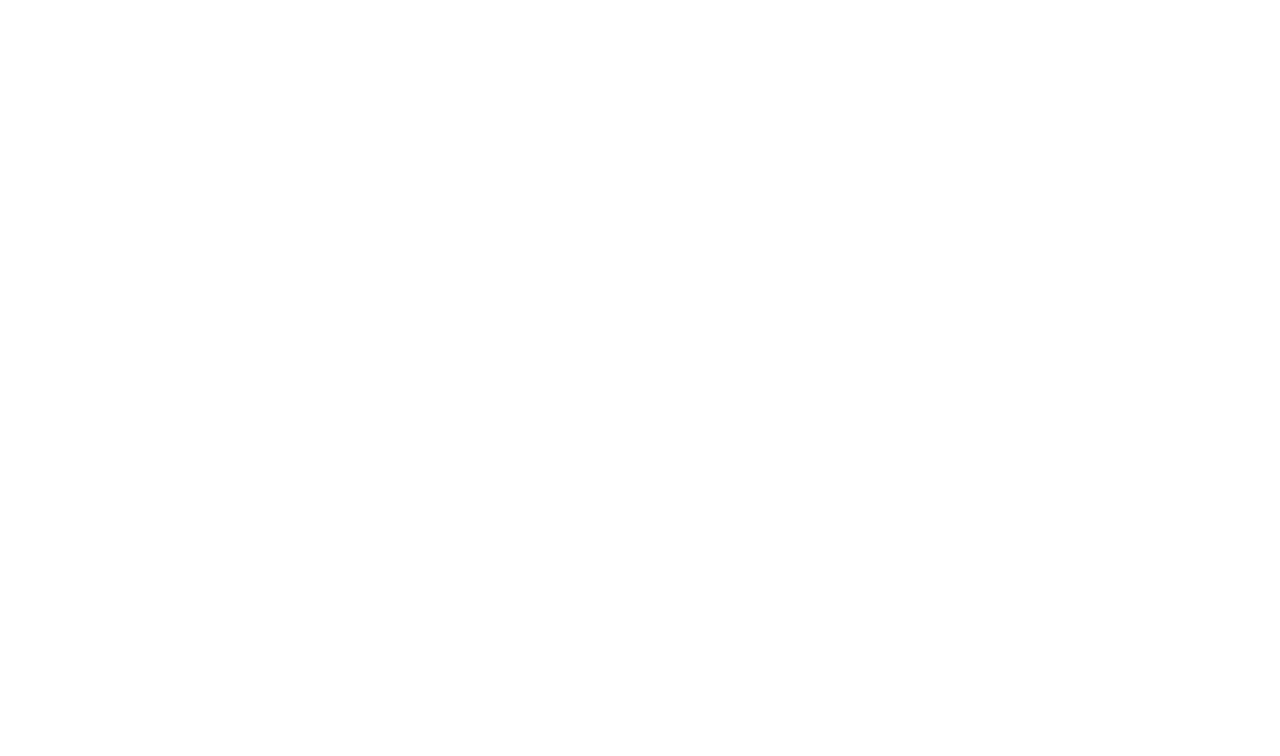
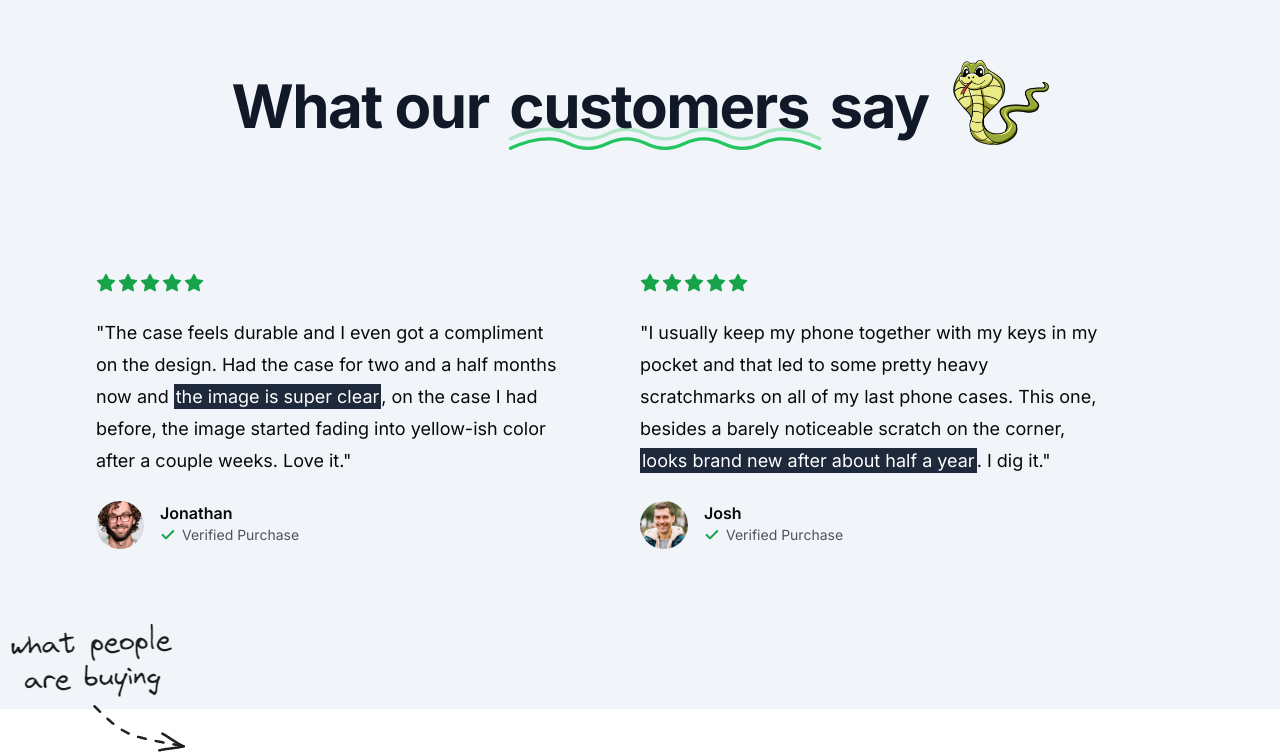
Before and after one commit to DanielLevi22/Case-Cobra, a Next.js app: page / in a window 1280 px wide. Shown: the part 1031-1787 px from the top of the page. Before the commit the page ends 995 px from the top, so only its background shows below. Built offline with nearby package versions, Linux system fonts and the light colour scheme; no server answers.

Commit message:
feat:sections animations initializing

```diff
--- a/src/app/page.tsx
+++ b/src/app/page.tsx
@@ -1,5 +1,7 @@
+import { Icons } from "@/components/Icon";
 import {MaxWidthWrapper} from "@/components/MaxWidthWrapper";
 import { Phone } from "@/components/Phone";
+import { Reviews } from "@/components/Reviews";
 import { Check, Star } from "lucide-react";
 
 export default function Home() {
@@ -69,6 +71,99 @@ export default function Home() {
         </MaxWidthWrapper>
       </section>
 
+      <section className="bg-slate-100 py-24">
+      <MaxWidthWrapper className='flex flex-col items-center gap-16 sm:gap-32'>
+          <div className='flex flex-col lg:flex-row items-center gap-4 sm:gap-6'>
+            <h2 className='order-1 mt-2 tracking-tight text-center text-balance !leading-tight font-bold text-5xl md:text-6xl text-gray-900'>
+              What our{' '}
+              <span className='relative px-2'>
+                customers{' '}
+                <Icons.underline className='hidden sm:block pointer-events-none absolute inset-x-0 -bottom-6 text-green-500' />
+              </span>{' '}
+              say
+            </h2>
+            <img src='/snake-2.png' className='w-24 order-0 lg:order-2' />
+          </div>
+
+          <div className='mx-auto grid max-w-2xl grid-cols-1 px-4 lg:mx-0 lg:max-w-none lg:grid-cols-2 gap-y-16'>
+            <div className='flex flex-auto flex-col gap-4 lg:pr-8 xl:pr-20'>
+              <div className='flex gap-0.5 mb-2'>
+                <Star className='h-5 w-5 text-green-600 fill-green-600' />
+                <Star className='h-5 w-5 text-green-600 fill-green-600' />
+                <Star className='h-5 w-5 text-green-600 fill-green-600' />
+                <Star className='h-5 w-5 text-green-600 fill-green-600' />
+                <Star className='h-5 w-5 text-green-600 fill-green-600' />
+              </div>
+              <div className='text-lg leading-8'>
+                <p>
+                &quot;The case feels durable and I even got a compliment on the
+                  design. Had the case for two and a half months now and{' '}
+                  <span className='p-0.5 bg-slate-800 text-white'>
+                    the image is super clear
+                  </span>
+                  , on the case I had before, the image started fading into
+                  yellow-ish color after a couple weeks. Love it.&quot;
+                </p>
+              </div>
+              <div className='flex gap-4 mt-2'>
+                <img
+                  className='rounded-full h-12 w-12 object-cover'
+                  src='/users/user-1.png'
+                  alt='user'
+                />
+                <div className='flex flex-col'>
+                  <p className='font-semibold'>Jonathan</p>
+                  <div className='flex gap-1.5 items-center text-zinc-600'>
+                    <Check className='h-4 w-4 stroke-[3px] text-green-600' />
+                    <p className='text-sm'>Verified Purchase</p>
+                  </div>
+                </div>
+              </div>
+            </div>
+
+            {/* second user review */}
+            <div className='flex flex-auto flex-col gap-4 lg:pr-8 xl:pr-20'>
+              <div className='flex gap-0.5 mb-2'>
+                <Star className='h-5 w-5 text-green-600 fill-green-600' />
+                <Star className='h-5 w-5 text-green-600 fill-green-600' />
+                <Star className='h-5 w-5 text-green-600 fill-green-600' />
+                <Star className='h-5 w-5 text-green-600 fill-green-600' />
+                <Star className='h-5 w-5 text-green-600 fill-green-600' />
+              </div>
+              <div className='text-lg leading-8'>
+                <p>
+                &quot;I usually keep my phone together with my keys in my pocket
+                  and that led to some pretty heavy scratchmarks on all of my
+                  last phone cases. This one, besides a barely noticeable
+                  scratch on the corner,{' '}
+                  <span className='p-0.5 bg-slate-800 text-white'>
+                    looks brand new after about half a year
+                  </span>
+                  . I dig it.&quot;
+                </p>
+              </div>
+              <div className='flex gap-4 mt-2'>
+                <img
+                  className='rounded-full h-12 w-12 object-cover'
+                  src='/users/user-4.jpg'
+                  alt='user'
+                />
+                <div className='flex flex-col'>
+                  <p className='font-semibold'>Josh</p>
+                  <div className='flex gap-1.5 items-center text-zinc-600'>
+                    <Check className='h-4 w-4 stroke-[3px] text-green-600' />
+                    <p className='text-sm'>Verified Purchase</p>
+                  </div>
+                </div>
+              </div>
+            </div>
+          </div>
+        </MaxWidthWrapper>
+        <div className="pt-16">
+          <Reviews />
+        </div>
+      </section>
+
     </div>
   );
 }
--- /dev/null
+++ b/src/components/Icon.tsx
@@ -0,0 +1,20 @@
+import { LucideProps } from "lucide-react";
+
+export const Icons = {
+  underline:(props:LucideProps) => (
+    <svg {...props} viewBox='0 0 687 155'>
+    <g
+      stroke='currentColor'
+      strokeWidth='7'
+      fill='none'
+      fillRule='evenodd'
+      strokeLinecap='round'
+      strokeLinejoin='round'>
+      <path
+        d='M20 98c27-13.3333333 54-20 81-20 40.5 0 40.5 20 81 20s40.626917-20 81-20 40.123083 20 80.5 20 40.5-20 81-20 40.5 20 81 20 40.626917-20 81-20c26.915389 0 53.748722 6.6666667 80.5 20'
+        opacity='.3'></path>
+      <path d='M20 118c27-13.3333333 54-20 81-20 40.5 0 40.5 20 81 20s40.626917-20 81-20 40.123083 20 80.5 20 40.5-20 81-20 40.5 20 81 20 40.626917-20 81-20c26.915389 0 53.748722 6.6666667 80.5 20'></path>
+    </g>
+  </svg>
+  )
+}
--- /dev/null
+++ b/src/components/Reviews.tsx
@@ -0,0 +1,18 @@
+'use client'
+import { useRef } from "react";
+import { MaxWidthWrapper } from "./MaxWidthWrapper";
+
+function ReviewGrid() {
+  const  containerRef = useRef<HTMLDivElement | null>(null)
+
+  return <div ref={containerRef} className="relative -mx-4 mt-16 grid h-[49rem] max-h-[150vh] grid-cols-1 items-start gap-8 overflow-hidden px-4 sm:mt-20 md:grid-cols-2"></div>
+}
+
+
+export  function Reviews() {
+  return (
+    <MaxWidthWrapper className="relative max-w-5xl">
+      <img src="/what-people-are-buying.png" alt="" aria-hidden="true" className="absolute select-none hidden xl:block -left-32 top-1/3"/>
+    </MaxWidthWrapper>
+  )
+}
```
